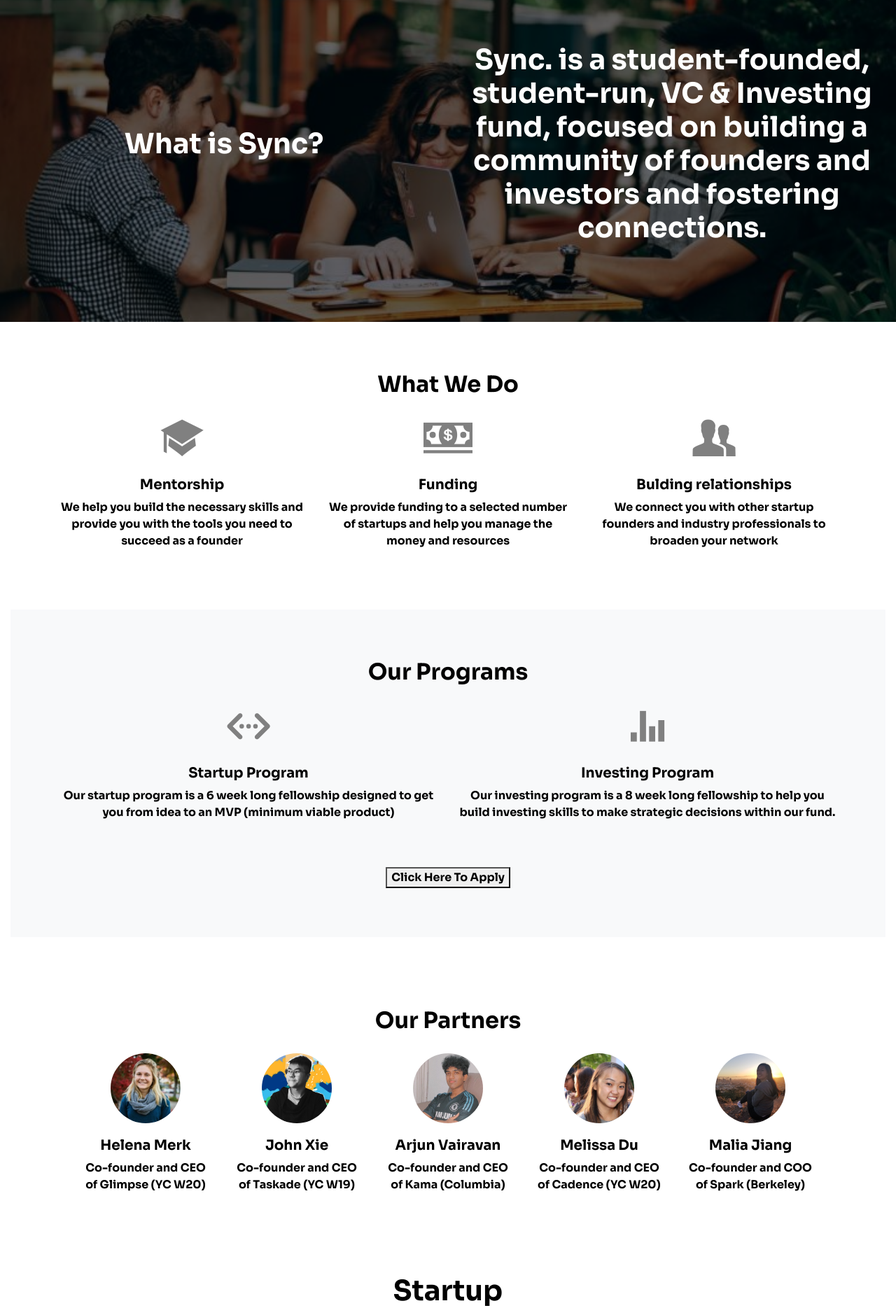
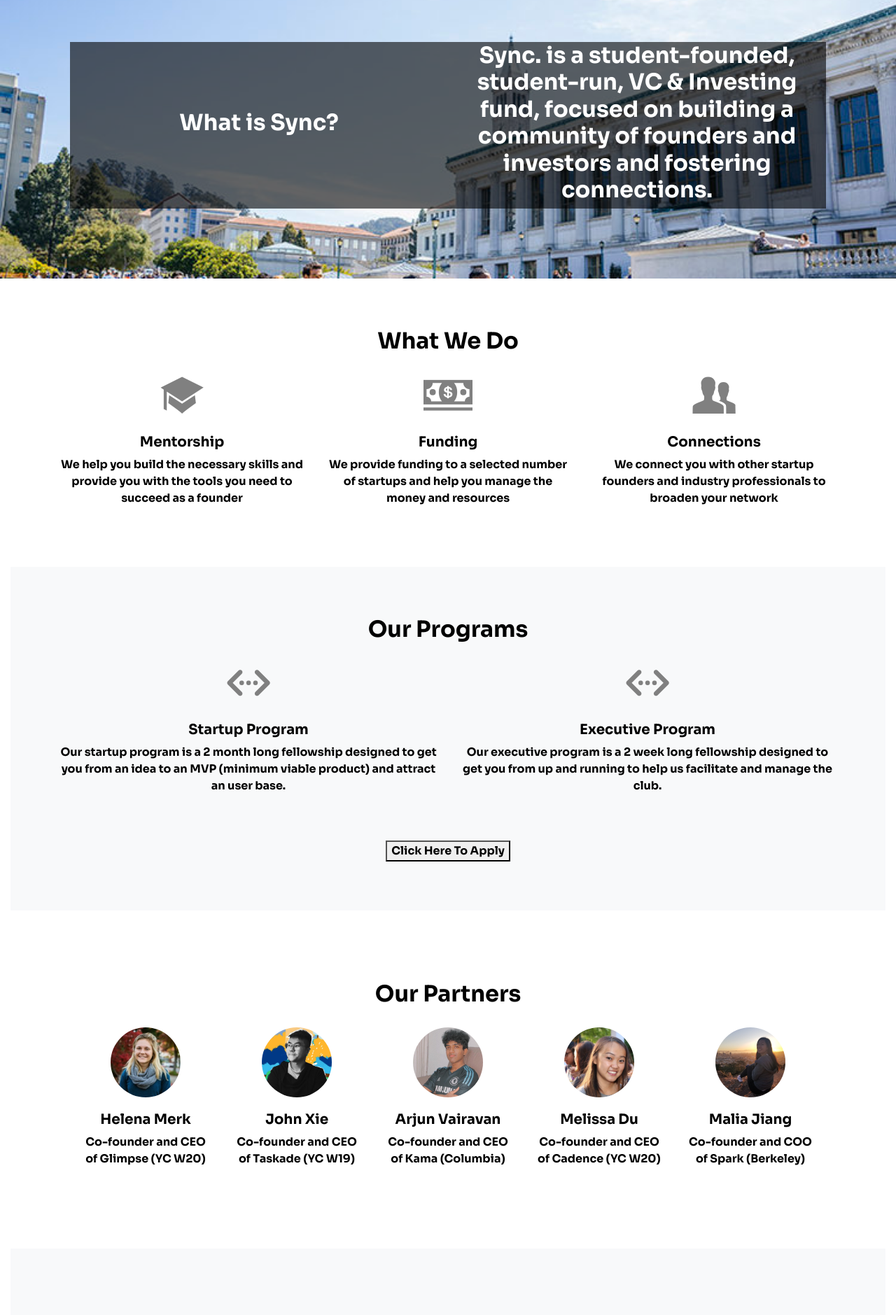
Before and after one commit to jojo39381/sync, a React (Create React App) app: page / in a window 1280 px wide. Shown: the part 840-2719 px from the top of the page at 70% size. Built offline with nearby package versions, Linux system fonts and the light colour scheme.

Commit message:
polished

```diff
--- a/src/App.css
+++ b/src/App.css
@@ -65,7 +65,7 @@ html, body {
 
 .detail-section {
     text-align:center;
-    height: 500px;
+
     display:flex;
     justify-content:center;
     align-items:center;
@@ -77,8 +77,9 @@ html, body {
 
 
 .detail-row {
-    background-image: url('startup.jpg');
+    background-image: url('startu.jpg');
     background-size:cover;
+    padding: 100px;
 
 }
 
@@ -110,6 +111,11 @@ html, body {
     color:black;
     padding: 100px;
 }
+
+.explain-process-row {
+    padding: 100px;
+    background-color: #F8F9FA;
+}
 section {
     text-align:center;
     color:black;
@@ -130,9 +136,13 @@ i {
 
 footer {
     color:black;
-    text-align:center;
-    background-color: #F8F9FA;
 
+    background-color: white;
+
+    width:100%;
+    height: 100px;
     position: absolute;
-    width:100%;
+    display:flex;
+    justify-content:center;
+    align-items:center;
 }
--- a/src/Detail.jsx
+++ b/src/Detail.jsx
@@ -16,12 +16,12 @@ function Detail() {
             <section>
             <Row className='detail-row'>
                 <Col className='detail-section'>
-                    <h1>What is Sync?</h1>
+                    <h2>What is Sync?</h2>
 
                 </Col>
                 <Col className='detail-section' >
 
-                    <h1>Sync. is a student-founded, student-run, VC & Investing fund, focused on building a community of founders and investors and fostering connections.</h1>
+                    <h2>Sync. is a student-founded, student-run, VC & Investing fund, focused on building a community of founders and investors and fostering connections.</h2>
                 </Col>
 
             </Row>
@@ -45,32 +45,33 @@ function Detail() {
                 <i className='ion-person-stalker'>
 
                 </i>
-                <h5>Bulding relationships</h5>
+                <h5>Connections</h5>
                 <p>We connect you with other startup founders and industry professionals to broaden your network</p>
                 </Col>
 
             </Row>
             </section>
-            <section className='program-row'>
+            <section className='program-row' id='programs'>
             <h2 style={{textAlign:'center', color:'black'}}>Our Programs</h2>
             <Row>
                 <Col>
                     <i className='ion-code-working'></i>
                     <h5>Startup Program</h5>
-                    <p>Our startup program is a 6 week long fellowship designed to get you from idea to an MVP (minimum viable product)</p>
+                    <p>Our startup program is a 2 month long fellowship designed to get you from an idea to an MVP (minimum viable product) and attract an user base.</p>
                 </Col>
                 <Col>
-                    <i className='ion-stats-bars'></i>
-                    <h5>Investing Program</h5>
-                    <p>Our investing program is a 8 week long fellowship to help you build investing skills to make strategic decisions within our fund.</p>
+                    <i className='ion-code-working'></i>
+                    <h5>Executive Program</h5>
+                    <p>Our executive program is a 2 week long fellowship designed to get you from up and running to help us facilitate and manage the club.</p>
                 </Col>
+
             </Row>
 
             <button className='apply-button'>Click Here To Apply</button>
             </section>
 
 
-            <section className='partner-row'>
+            <section className='partner-row' id='partners'>
             <h2>Our Partners</h2>
                 <Row>
                     <Col>
@@ -101,15 +102,17 @@ function Detail() {
 
                 </Row>
             </section>
-            <section>
+            <section className='explain-process-row'>
                 <Row>
                     <Col>
-                        <h1>Startup</h1>
+                        <h1>How it works</h1>
                         <p>Every semester, we select a few startups to be in our fellowship program and we help them build their product. At the end of the fellowship, we will pick a few startups to invest in. </p>
+                        <p>We provide our members with the necessary tools and resources to succeed, so they can focus on building good products.</p>
                     </Col>
 
                 </Row>
             </section>
+
         </Container>
 
     )
--- a/src/Introduction.jsx
+++ b/src/Introduction.jsx
@@ -5,7 +5,7 @@ function Introduction() {
     return (
 
         <div className='introduction'>
-            <h1 >Sync is the premier Berkeley VC and investment fund. <br></br> <br></br>Founded by students. For Students.</h1>
+            <h1 >Sync is the premier Berkeley startup incubator and VC fund. <br></br> <br></br>Founded by students. For Students.</h1>
         </div>
 
 
--- a/src/header.jsx
+++ b/src/header.jsx
@@ -12,8 +12,8 @@ function Header() {
         <Navbar.Toggle aria-controls="basic-navbar-nav" />
         <Navbar.Collapse id="basic-navbar-nav">
           <Nav className="ml-auto">
-            <Nav.Link href="#home"><h2 className='nav-item'>Fellowship</h2></Nav.Link>
-            <Nav.Link href="#link"><h2 className='nav-item'>Partners</h2></Nav.Link>
+            <Nav.Link href="#programs"><h2 className='nav-item'>Fellowship</h2></Nav.Link>
+            <Nav.Link href="#partners"><h2 className='nav-item'>Partners</h2></Nav.Link>
             <Nav.Link href="#link"><h2 className='nav-item'>Apply</h2></Nav.Link>
 
           </Nav>
```
Also changed, not shown: src/startu.jpg (added).
